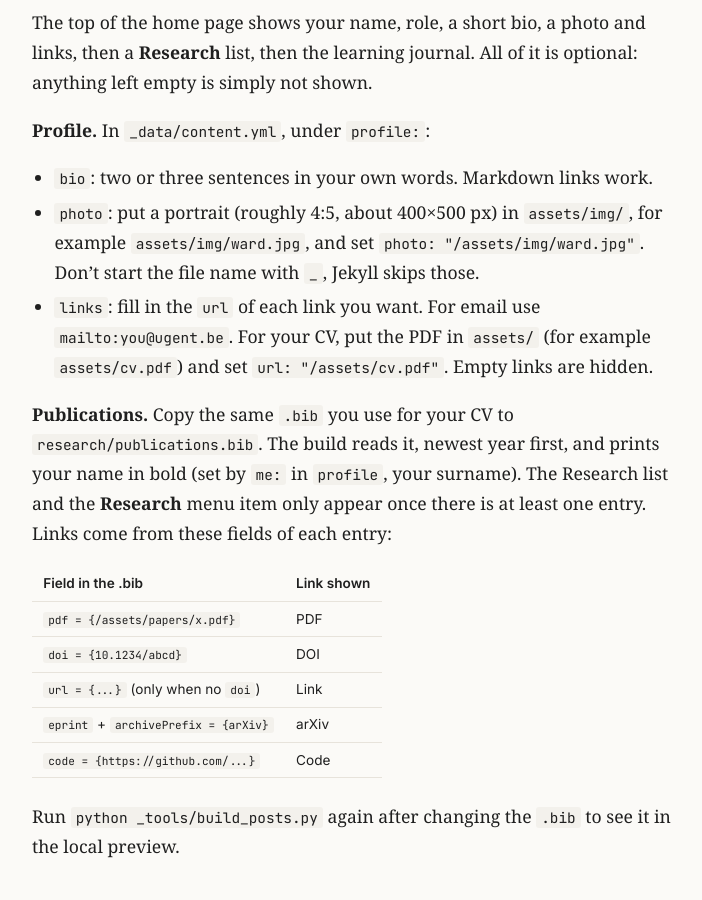
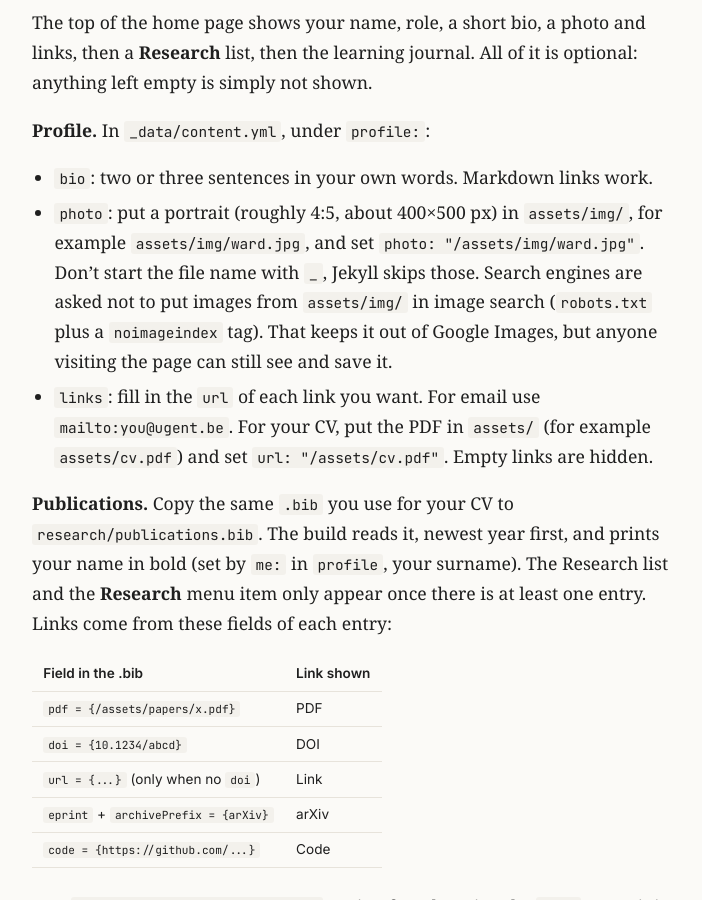
Before and after one commit to wclaerhout/wclaerhout.github.io, a Jekyll site: the page built from ADDING-POSTS.md, in a window 1280 px wide and 900 px high, scrolled down 3155 px. Shown: the whole window, without its empty margins (288-990 px from the left). Built offline with Jekyll 4.4.1, drawn with Linux system fonts in a browser that asks for light colours; some web fonts are replaced.

Commit message:
Keep the portrait out of image search
robots.txt disallows /assets/img/ and the home page gets a noimageindex
tag when a photo is set.

Co-Authored-By: Claude Opus 5.5 <noreply@anthropic.com>
Claude-Session: https://claude.ai/code/session_01NX4rET6GKWgdbrTCcnJpj6

```diff
--- a/ADDING-POSTS.md
+++ b/ADDING-POSTS.md
@@ -126,6 +126,9 @@ anything left empty is simply not shown.
 - `photo`: put a portrait (roughly 4:5, about 400×500 px) in `assets/img/`,
   for example `assets/img/ward.jpg`, and set `photo: "/assets/img/ward.jpg"`.
   Don't start the file name with `_`, Jekyll skips those.
+  Search engines are asked not to put images from `assets/img/` in image
+  search (`robots.txt` plus a `noimageindex` tag). That keeps it out of Google
+  Images, but anyone visiting the page can still see and save it.
 - `links`: fill in the `url` of each link you want. For email use
   `mailto:you@ugent.be`. For your CV, put the PDF in `assets/` (for example
   `assets/cv.pdf`) and set `url: "/assets/cv.pdf"`. Empty links are hidden.
--- a/_layouts/default.html
+++ b/_layouts/default.html
@@ -5,6 +5,7 @@
   <meta name="viewport" content="width=device-width, initial-scale=1.0" />
   <title>{% if page.title and page.title != site.title %}{{ page.title }} — {% endif %}{{ site.title }}</title>
   {% seo title=false %}
+  {% if page.url == "/" and site.data.content.profile.photo != "" %}<meta name="robots" content="noimageindex">{% endif %}
   {% if page.layout == "guide" %}<meta name="robots" content="noindex, nofollow" />{% endif %}
   <link rel="preconnect" href="https://fonts.googleapis.com" />
   <link rel="preconnect" href="https://fonts.gstatic.com" crossorigin />
--- a/index.html
+++ b/index.html
@@ -14,7 +14,7 @@ title: evo blog
         {% for l in me.links %}{% if l.url != "" %}<a href="{{ l.url }}"{% unless l.url contains 'mailto:' or l.url contains '.pdf' %} target="_blank" rel="noopener"{% endunless %}>{{ l.label }}</a>{% endif %}{% endfor %}
       </div>
     </div>
-    {% if me.photo != "" %}<img class="portrait" src="{{ me.photo }}" alt="{{ me.name }}">{% endif %}
+    {% if me.photo != "" %}<img class="portrait" src="{{ me.photo }}" alt="Portrait">{% endif %}
   </section>
 
   {% if site.data.publications and site.data.publications.size > 0 %}
--- /dev/null
+++ b/robots.txt
@@ -0,0 +1,6 @@
+# Keep the portrait out of image search; the pages themselves stay indexable.
+User-agent: Googlebot-Image
+Disallow: /assets/img/
+
+User-agent: *
+Disallow: /assets/img/
```
